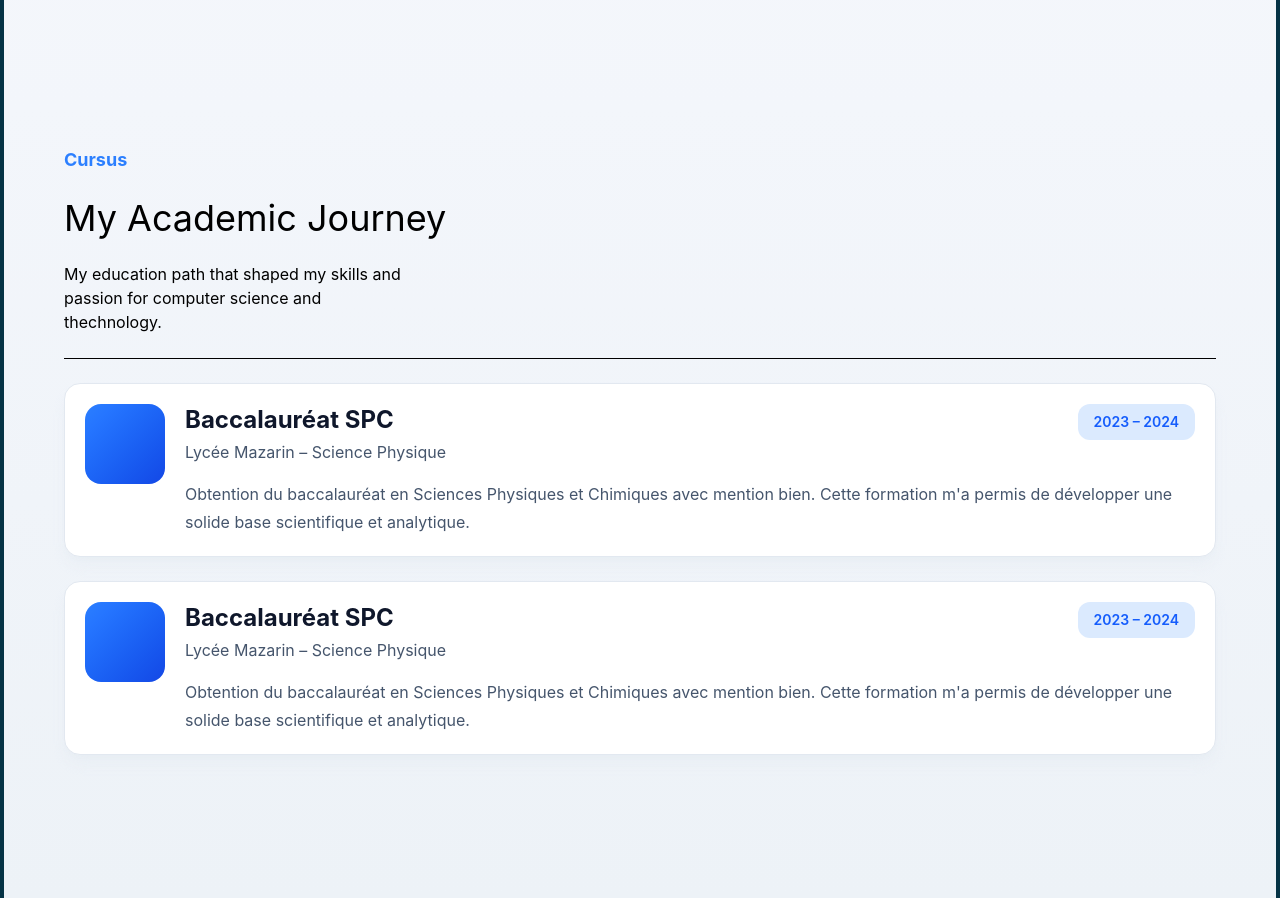
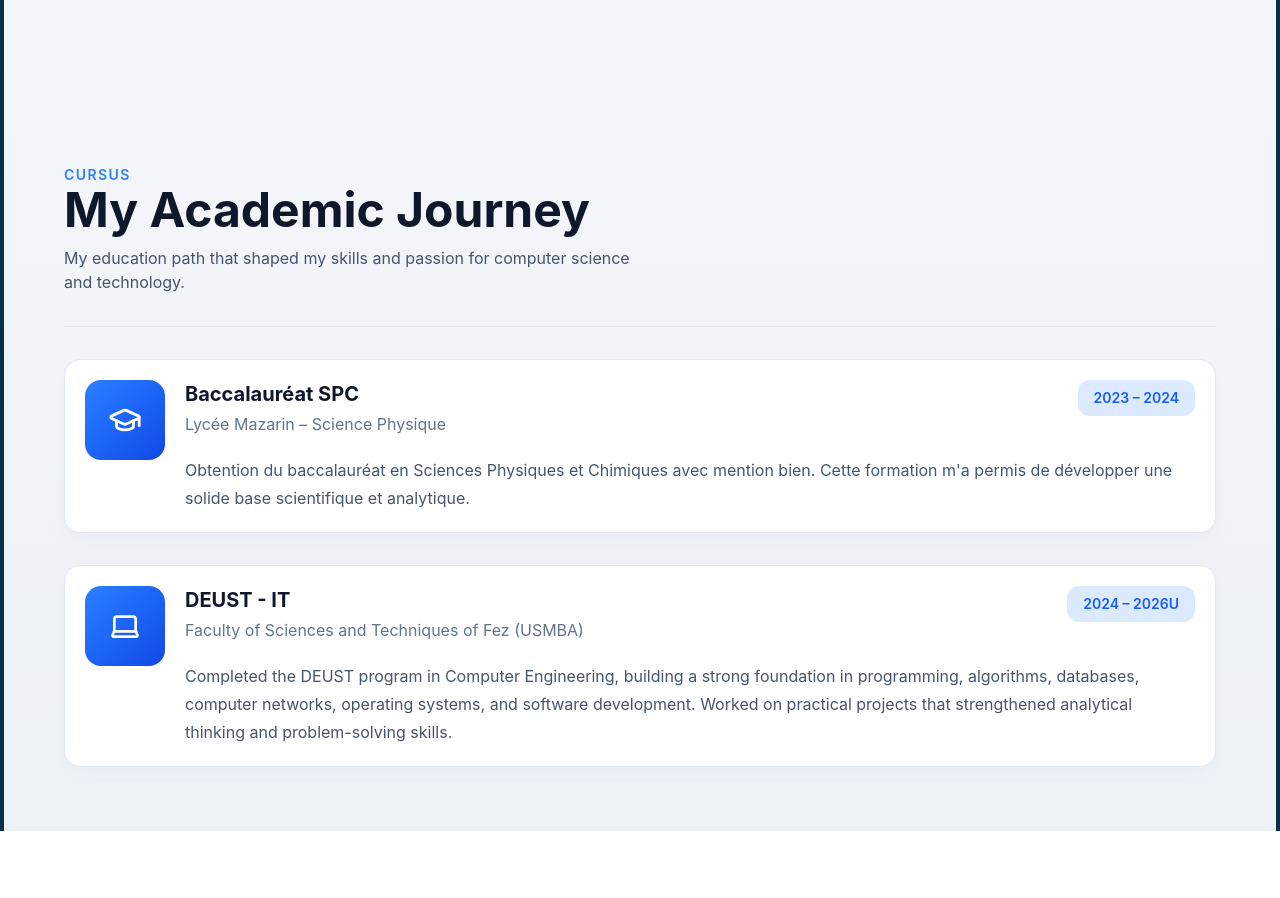
Before and after one commit to Rjeb-Anas/Portfolio--S, a React (Vite) app: page / in a window 1280 px wide. Shown: the part 682-1580 px from the top of the page. After the commit the page ends 1513 px from the top, so only its background shows below. Built offline with nearby package versions, Linux system fonts and the light colour scheme.

Commit message:
Update cursus-page

```diff
--- a/package.json
+++ b/package.json
@@ -16,6 +16,7 @@
     "@fontsource/geist": "^5.2.9",
     "@tailwindcss/vite": "^4.3.2",
     "framer-motion": "^12.42.2",
+    "lucide-react": "^1.25.0",
     "react": "^19.2.7",
     "react-dom": "^19.2.7",
     "tailwindcss": "^4.3.2"
--- a/src/components/Cursus.jsx
+++ b/src/components/Cursus.jsx
@@ -1,77 +1,76 @@
-import React from 'react'
-
+import { GraduationCap } from "lucide-react";
+import { Laptop } from "lucide-react";
 const Cursus = () => {
   return (
-    <>
-      <main id="Cursus" className="mx-auto min-h-dvh  w-full
-    max-w-7xl px-4 sm:px-6 lg:px-15">
-        <section className="flex flex-col justify center gap-6 py-12
-            ">
-          <b className='text-lg text-blue-500'>Cursus</b>
-          <h1 className='text-4xl max-md:text-xl'>My Academic Journey</h1>
-          <p className='w-[30%] max-md:w-[70%]'>My education path that shaped my skills
-            and passion for computer science and thechnology.
+    <main
+      id="Cursus"
+      className="mx-auto w-full max-w-7xl px-4 sm:px-6 lg:px-15 py-16"
+    >
+      <section className="flex flex-col gap-8">
+
+        <div className="space-y-3">
+          <span className="text-sm font-semibold uppercase tracking-widest text-blue-500">
+            Cursus
+          </span>
+
+          <h1 className="text-3xl md:text-5xl font-bold text-slate-900 dark:text-white">
+            My Academic Journey
+          </h1>
+
+          <p className="max-w-xl text-slate-600 dark:text-slate-400">
+            My education path that shaped my skills and passion for computer
+            science and technology.
           </p>
-          <hr className='max-md:hidden' />
-         <div
+        </div>
+
+        <hr className="border-slate-200 dark:border-slate-800" />
+
+
+        <article
           className="
-        flex flex-col gap-5
-        sm:flex-row sm:items-start
+          flex flex-col md:flex-row
+          gap-5
           rounded-2xl
           border border-slate-200 dark:border-slate-800
-        bg-white dark:bg-[#060B16]
-        p-4 sm:p-5
-        shadow-lg shadow-slate-200/40
+          bg-white dark:bg-[#08111D]
+          p-5
+          shadow-lg shadow-slate-200/30
           dark:shadow-black/30
           transition-all duration-300
           hover:border-blue-500/30
-        hover:shadow-blue-500/10
         "
         >
-      <div className="flex items-center justify-between sm:block">
+
           <div
             className="
-            flex h-16 w-16 sm:h-20 sm:w-20
-            items-center justify-center
+            h-16 w-16 md:h-20 md:w-20
             rounded-2xl
             bg-gradient-to-br
             from-blue-500
             to-blue-700
+            flex items-center justify-center
+            shrink-0
           "
           >
+            <GraduationCap className="text-white" size={34} />
+          </div>
+          <div className="flex-1">
 
-        </div>
+            <div className="flex flex-col md:flex-row md:justify-between md:items-start gap-3">
 
-        <span
-          className="
-            sm:hidden
-            rounded-xl
-            bg-blue-100 dark:bg-blue-900/30
-            px-3 py-1
-            text-xs font-semibold
-            text-blue-600 dark:text-blue-400
-          "
-        >
-          2023 - 2024
-        </span>
-      </div>
+              <div>
+                <h2 className="text-xl font-bold text-slate-900 dark:text-white">
+                  Baccalauréat SPC
+                </h2>
 
-      {/* Content */}
-      <div className="flex-1">
-        <div className="flex items-start justify-between gap-4">
-          <div>
-            <h3 className="text-xl sm:text-2xl font-bold text-slate-900 dark:text-white">
-              Baccalauréat SPC
-            </h3>
-
-            <p className="mt-1 text-sm sm:text-base text-slate-600 dark:text-slate-300">
+                <p className="mt-1 text-slate-500 dark:text-slate-400">
                   Lycée Mazarin – Science Physique
                 </p>
               </div>
 
               <span
                 className="
-              hidden sm:block
+                self-start
                 rounded-xl
                 bg-blue-100 dark:bg-blue-900/30
                 px-4 py-2
@@ -81,75 +80,62 @@ const Cursus = () => {
               >
                 2023 – 2024
               </span>
+
             </div>
 
-        <p className="mt-4 text-sm sm:text-base leading-7 text-slate-600 dark:text-slate-400">
+            <p className="mt-5 text-slate-600 dark:text-slate-400 leading-7">
               Obtention du baccalauréat en Sciences Physiques et Chimiques avec
-          mention bien. Cette formation m'a permis de développer une solide base
-          scientifique et analytique.
+              mention bien. Cette formation m'a permis de développer une solide
+              base scientifique et analytique.
             </p>
+
           </div>
-    </div>
+        </article>
+      <article
+          className="
+          flex flex-col md:flex-row
+          gap-5
+          rounded-2xl
+          border border-slate-200 dark:border-slate-800
+          bg-white dark:bg-[#08111D]
+          p-5
+          shadow-lg shadow-slate-200/30
+          dark:shadow-black/30
+          transition-all duration-300
+          hover:border-blue-500/30
+        "
+        >
 
           <div
             className="
-        flex flex-col gap-5
-        sm:flex-row sm:items-start
-        rounded-2xl
-        border border-slate-200 dark:border-slate-800
-        bg-white dark:bg-[#060B16]
-        p-4 sm:p-5
-        shadow-lg shadow-slate-200/40
-        dark:shadow-black/30
-        transition-all duration-300
-        hover:border-blue-500/30
-        hover:shadow-blue-500/10
-      "
-    >
-      <div className="flex items-center justify-between sm:block">
-        <div
-          className="
-            flex h-16 w-16 sm:h-20 sm:w-20
-            items-center justify-center
+            h-16 w-16 md:h-20 md:w-20
             rounded-2xl
             bg-gradient-to-br
             from-blue-500
             to-blue-700
+            flex items-center justify-center
+            shrink-0
           "
           >
+            <Laptop size={32} className="text-white" />
+          </div>
+          <div className="flex-1">
 
-        </div>
+            <div className="flex flex-col md:flex-row md:justify-between md:items-start gap-3">
 
-        <span
-          className="
-            sm:hidden
-            rounded-xl
-            bg-blue-100 dark:bg-blue-900/30
-            px-3 py-1
-            text-xs font-semibold
-            text-blue-600 dark:text-blue-400
-          "
-        >
-          2023 - 2024
-        </span>
-      </div>
+              <div>
+                <h2 className="text-xl font-bold text-slate-900 dark:text-white">
+                  DEUST - IT
+                </h2>
 
-      {/* Content */}
-      <div className="flex-1">
-        <div className="flex items-start justify-between gap-4">
-          <div>
-            <h3 className="text-xl sm:text-2xl font-bold text-slate-900 dark:text-white">
-              Baccalauréat SPC
-            </h3>
-
-            <p className="mt-1 text-sm sm:text-base text-slate-600 dark:text-slate-300">
-              Lycée Mazarin – Science Physique
+                <p className="mt-1 text-slate-500 dark:text-slate-400">
+                  Faculty of Sciences and Techniques of Fez (USMBA)
                 </p>
               </div>
 
               <span
                 className="
-              hidden sm:block
+                self-start
                 rounded-xl
                 bg-blue-100 dark:bg-blue-900/30
                 px-4 py-2
@@ -157,23 +143,23 @@ const Cursus = () => {
                 text-blue-600 dark:text-blue-400
               "
               >
-            2023 – 2024
+                2024 – 2026U
               </span>
+
             </div>
 
-        <p className="mt-4 text-sm sm:text-base leading-7 text-slate-600 dark:text-slate-400">
-          Obtention du baccalauréat en Sciences Physiques et Chimiques avec
-          mention bien. Cette formation m'a permis de développer une solide base
-          scientifique et analytique.
+            <p className="mt-5 text-slate-600 dark:text-slate-400 leading-7">
+             Completed the DEUST program in Computer Engineering, building a strong foundation in programming,
+              algorithms, databases, computer networks, operating systems, and software development.
+              Worked on practical projects that strengthened analytical thinking and problem-solving skills.
             </p>
+
           </div>
-    </div>
-
+        </article>
 
       </section>
     </main>
-    </>
-  )
-}
+  );
+};
 
 export default Cursus;
```
Also changed, not shown: 1 other file (tests, documents, lock files or other folders). Lines whose indentation alone changed are shown as unchanged.
